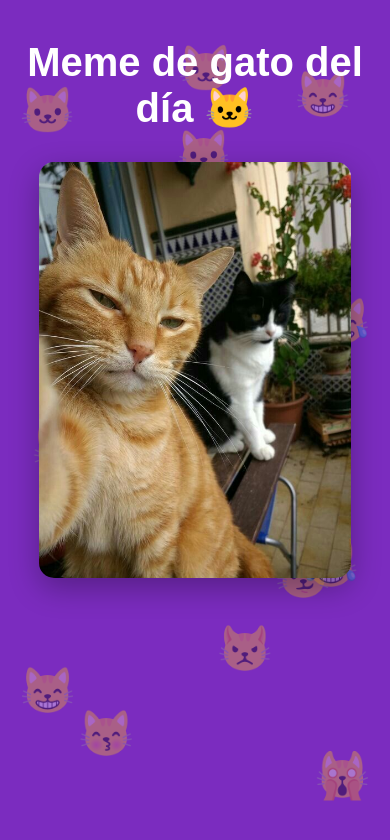
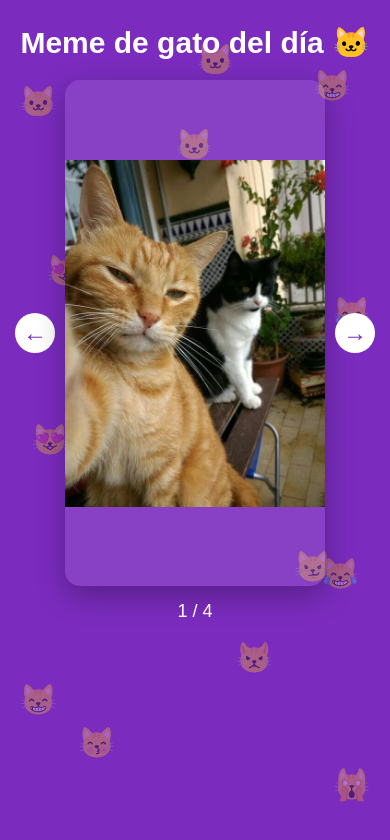
Before and after one commit to josetomasqueirolo/mi-pagina, a plain HTML site: page index.html in a window 390 px wide. Drawn offline with Linux system fonts and the light colour scheme.

Commit message:
agregar carrousel

```diff
--- a/index.html
+++ b/index.html
@@ -31,7 +31,29 @@
 
     <h1>Meme de gato del día 🐱</h1>
 
-    <img src="foto.jpg" alt="Meme de gato del día">
+    <div class="carrusel">
+
+        <button class="boton" id="anterior" aria-label="Meme anterior">
+            ←
+        </button>
+
+        <img
+            id="meme"
+            src="memes/gato1.jpg"
+            alt="Meme de gato"
+        >
+
+        <button class="boton" id="siguiente" aria-label="Siguiente meme">
+            →
+        </button>
+
+    </div>
+
+    <div class="contador" id="contador">
+        1 / 5
+    </div>
+
+    <script src="script.js"></script>
 
 </body>
 </html>
--- /dev/null
+++ b/script.js
@@ -0,0 +1,48 @@
+const memes = [
+    "memes/foto.jpg",
+    "memes/foto 2.jpg",
+    "memes/foto 3.jpg",
+    "memes/foto 4.jpg",
+];
+
+let memeActual = 0;
+
+const imagen = document.getElementById("meme");
+const botonAnterior = document.getElementById("anterior");
+const botonSiguiente = document.getElementById("siguiente");
+const contador = document.getElementById("contador");
+
+
+function mostrarMeme() {
+    imagen.src = memes[memeActual];
+
+    contador.textContent =
+        `${memeActual + 1} / ${memes.length}`;
+}
+
+
+botonSiguiente.addEventListener("click", () => {
+
+    memeActual++;
+
+    if (memeActual >= memes.length) {
+        memeActual = 0;
+    }
+
+    mostrarMeme();
+});
+
+
+botonAnterior.addEventListener("click", () => {
+
+    memeActual--;
+
+    if (memeActual < 0) {
+        memeActual = memes.length - 1;
+    }
+
+    mostrarMeme();
+});
+
+
+mostrarMeme();
--- a/styles.css
+++ b/styles.css
@@ -15,39 +15,96 @@
 h1 {
     color: white;
     text-align: center;
+
     margin-top: 40px;
     margin-bottom: 30px;
+
     font-size: 40px;
 
     position: relative;
     z-index: 2;
 }
 
-img {
-    max-width: 80%;
-    max-height: 70vh;
-    object-fit: contain;
+.carrusel {
+    display: flex;
+    align-items: center;
+    justify-content: center;
 
-    border-radius: 15px;
-    box-shadow: 0 10px 30px rgba(0, 0, 0, 0.3);
+    gap: 20px;
 
     position: relative;
     z-index: 2;
 }
 
+.carrusel img {
+    width: 600px;
+    height: 500px;
+
+    object-fit: contain;
+
+    border-radius: 15px;
+
+    box-shadow: 0 10px 30px rgba(0, 0, 0, 0.3);
+
+    background-color: rgba(255, 255, 255, 0.1);
+}
+
+.boton {
+    border: none;
+    border-radius: 50%;
+
+    width: 50px;
+    height: 50px;
+
+    font-size: 30px;
+
+    cursor: pointer;
+
+    background-color: white;
+    color: #7b2cbf;
+
+    transition: transform 0.2s, background-color 0.2s;
+}
+
+.boton:hover {
+    transform: scale(1.1);
+    background-color: #eeeeee;
+}
+
+.contador {
+    color: white;
+
+    font-size: 18px;
+
+    margin-top: 15px;
+
+    position: relative;
+    z-index: 2;
+}
+
+
+/* =========================
+   GATOS DEL FONDO
+   ========================= */
+
 .gatos-fondo {
     position: fixed;
+
     inset: 0;
 
     pointer-events: none;
+
     z-index: 1;
 }
 
 .gatos-fondo span {
     position: absolute;
+
     font-size: 45px;
+
     opacity: 0.35;
 }
+
 
 /* Posiciones de los gatos */
 
@@ -125,3 +182,40 @@
     top: 5%;
     right: 40%;
 }
+
+
+/* =========================
+   ADAPTACIÓN PARA CELULAR
+   ========================= */
+
+@media (max-width: 700px) {
+
+    h1 {
+        font-size: 30px;
+
+        margin-top: 25px;
+        margin-bottom: 20px;
+    }
+
+    .carrusel {
+        gap: 10px;
+
+        width: 100%;
+    }
+
+    .carrusel img {
+        width: calc(100vw - 130px);
+        height: 60vh;
+    }
+
+    .boton {
+        width: 40px;
+        height: 40px;
+
+        font-size: 24px;
+    }
+
+    .gatos-fondo span {
+        font-size: 30px;
+    }
+}
```
Also changed, not shown: memes/foto 2.jpg (added), memes/foto 3.jpg (added), memes/foto 4.jpeg (added), memes/foto 4.jpg (added), memes/foto.jpg (renamed from foto.jpg).
